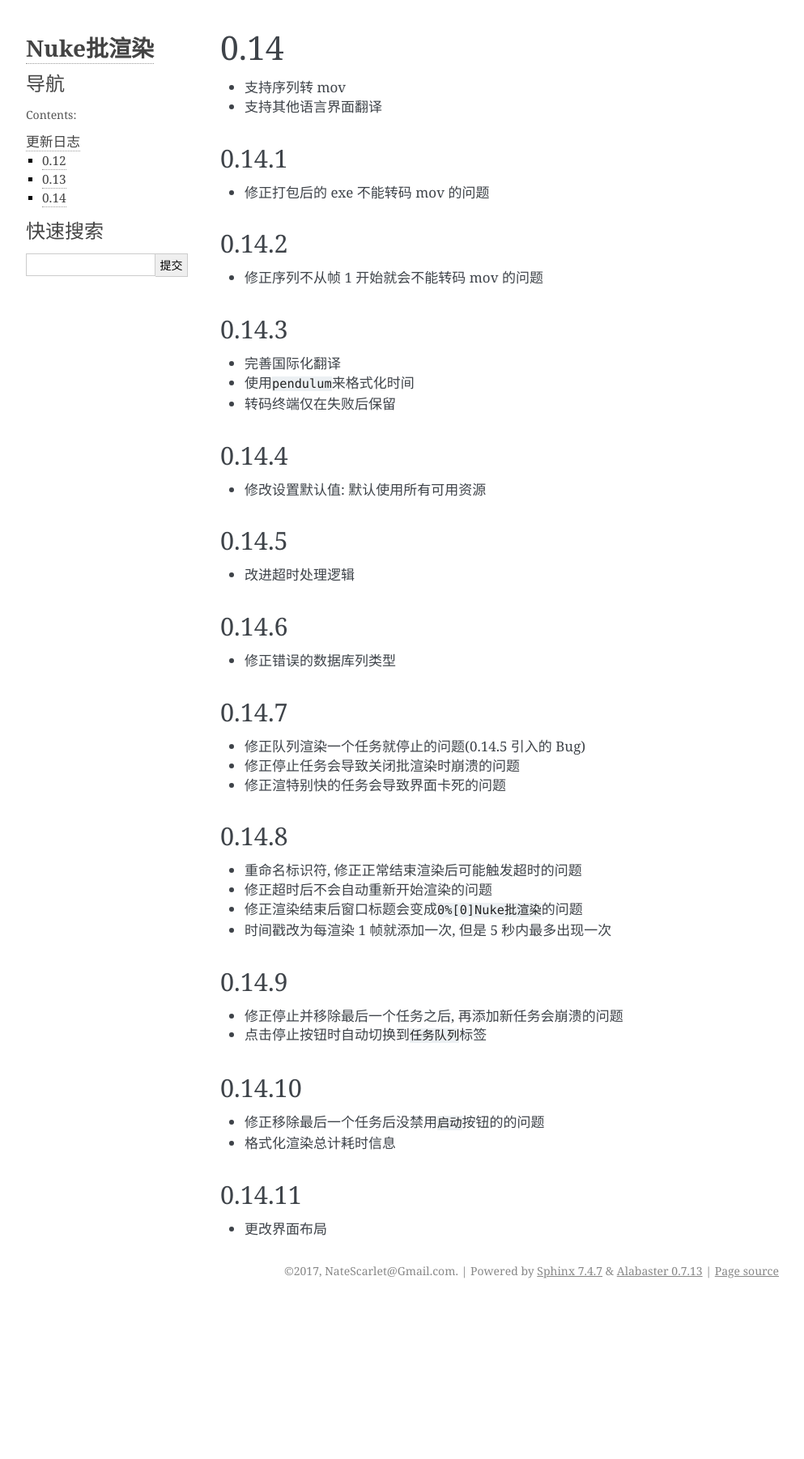
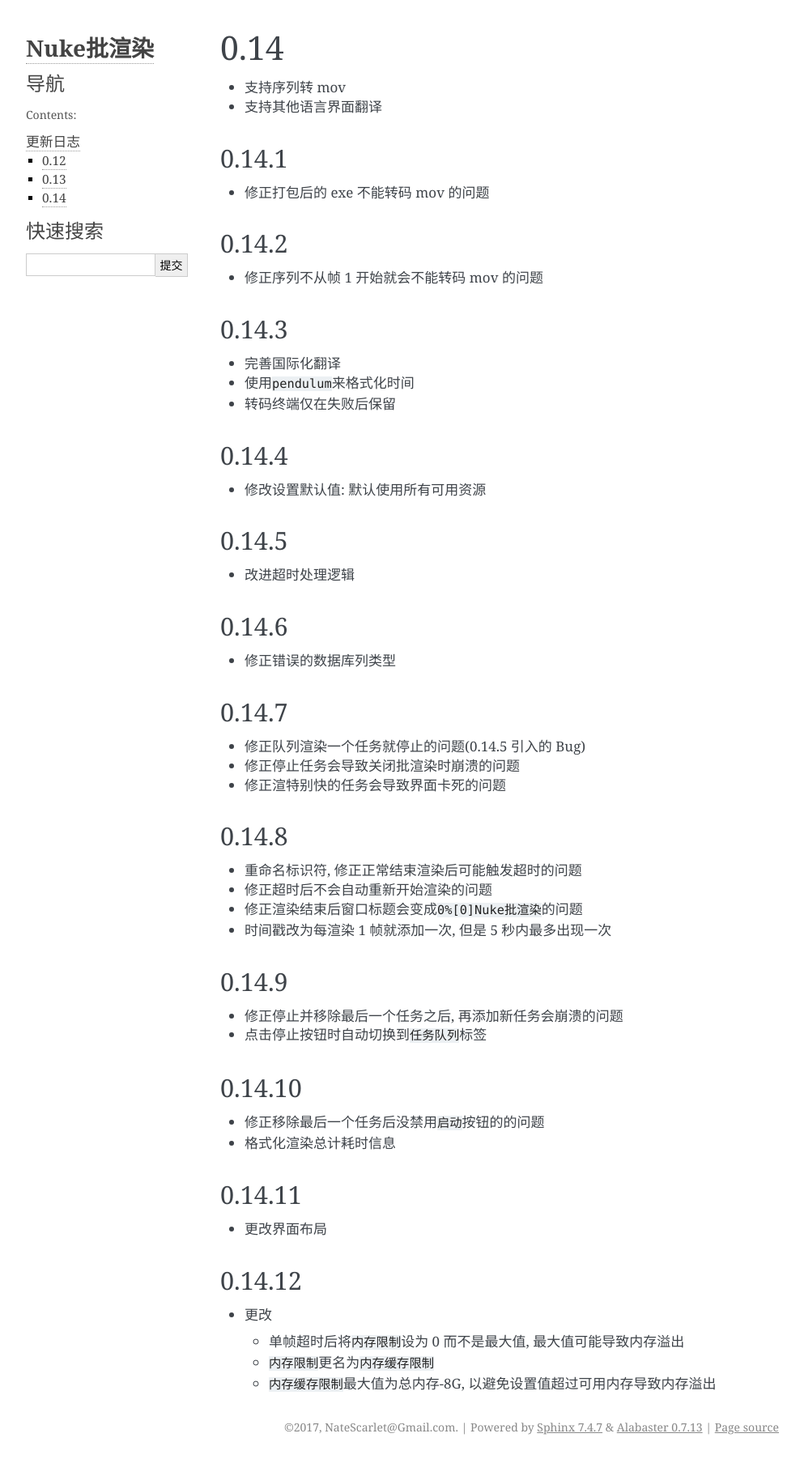
Before and after one commit to NateScarlet/NukeBatchRender, a Sphinx documentation site: the page built from Documentation/source/changelogs/004_0.14.md, in a window 1280 px wide. Shown: the whole page at 81% size, without its empty margins (148-1141 px from the left). Built offline with Sphinx 7.4.7, drawn with Linux system fonts in a browser that asks for light colours; before the commit the page ends 1609 px from its top, so only the background shows below that.

Commit message:
Add changelog: 0.14.12

```diff
--- a/Documentation/source/changelogs/004_0.14.md
+++ b/Documentation/source/changelogs/004_0.14.md
@@ -56,3 +56,11 @@
 ## 0.14.11
 
 - 更改界面布局
+
+## 0.14.12
+
+- 更改
+
+  - 单帧超时后将`内存限制`设为 0 而不是最大值, 最大值可能导致内存溢出
+  - `内存限制`更名为`内存缓存限制`
+  - `内存缓存限制`最大值为总内存-8G, 以避免设置值超过可用内存导致内存溢出
```
